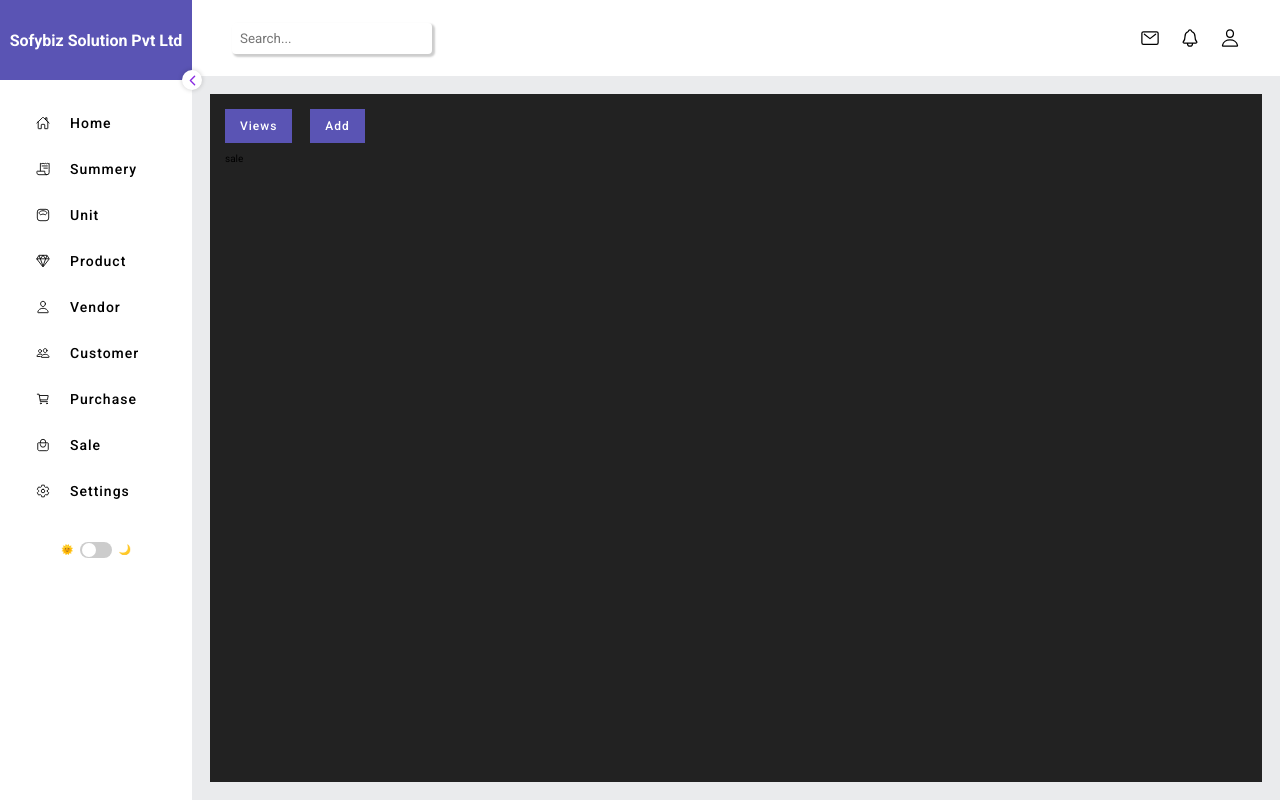
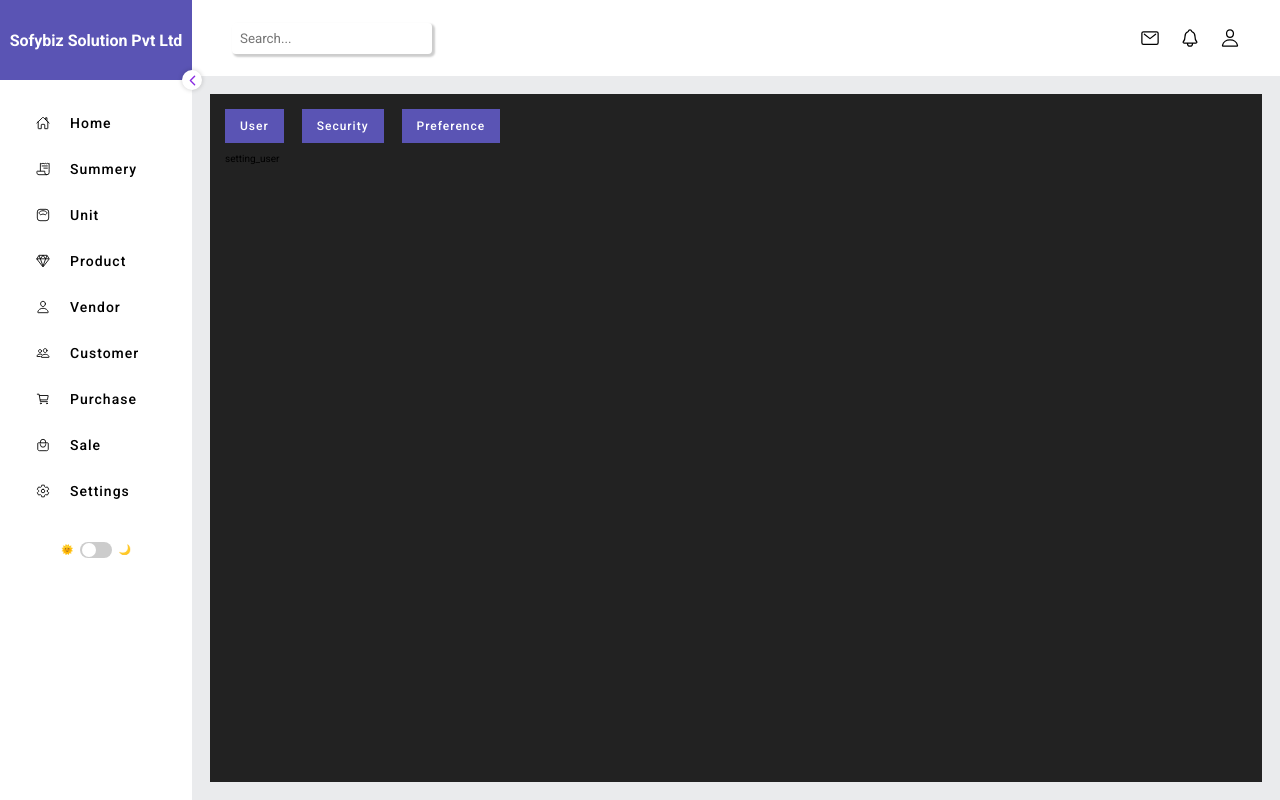
Before and after one commit to souravdas007123/Billing, a Django app: page /setting/ in a window 1280 px wide. Run offline with Django 5.2, Linux system fonts and the light colour scheme.

Commit message:
setting page link added

```diff
--- a/system/templates/system/setting.html
+++ b/system/templates/system/setting.html
@@ -2,12 +2,16 @@
 
 {% block containbtn %}
 
-    <a aria-label="test" href="{% url 'customerdata' %}" title="test">
-        <div class="btn_link">Views</div>
+    <a aria-label="test" href="{% url 'settinguser' %}" title="test">
+        <div class="btn_link">User</div>
     </a>
 
-    <a aria-label="test" href={% url 'customeradd' %} title="test">
-        <div class="btn_link">Add</div>
+    <a aria-label="test" href={% url 'settingsecurity' %} title="test">
+        <div class="btn_link">Security</div>
+    </a>
+
+    <a aria-label="test" href={% url 'settingpreference' %} title="test">
+        <div class="btn_link">Preference</div>
     </a>
 
 {% endblock containbtn %}
--- /dev/null
+++ b/system/templates/system/setting_user.html
@@ -0,0 +1,7 @@
+{% extends "system/setting.html" %}
+
+{% block containdata %}
+
+setting_user
+
+{% endblock containdata %}
--- a/system/urls.py
+++ b/system/urls.py
@@ -21,6 +21,10 @@
     path('saledata/', views.sale_data,name='saledata'),
     path('saleadd/', views.sale_add,name='saleadd'),
     path('setting/', views.setting,name='setting'),
+    path('settinguser/', views.setting_user,name='settinguser'),
+    path('settingsecurity/', views.setting_security,name='settingsecurity'),
+    path('settingpreference/', views.setting_preference,name='settingpreference'),
+
 
 
 
--- a/system/views.py
+++ b/system/views.py
@@ -59,4 +59,13 @@
     return render(request,'system/sale_add.html')
 
 def setting(request):
-    return render(request,'system/setting.html')
+    return render(request,'system/setting_user.html')
+
+def setting_user(request):
+    return render(request,'system/setting_user.html')
+
+def setting_security(request):
+    return render(request,'system/setting_security.html')
+
+def setting_preference(request):
+    return render(request,'system/setting_preference.html')
```
Also changed, not shown: system/templates/system/setting_preference.html (added, +7 -0 lines), system/templates/system/setting_security.html (added, +7 -0 lines).
